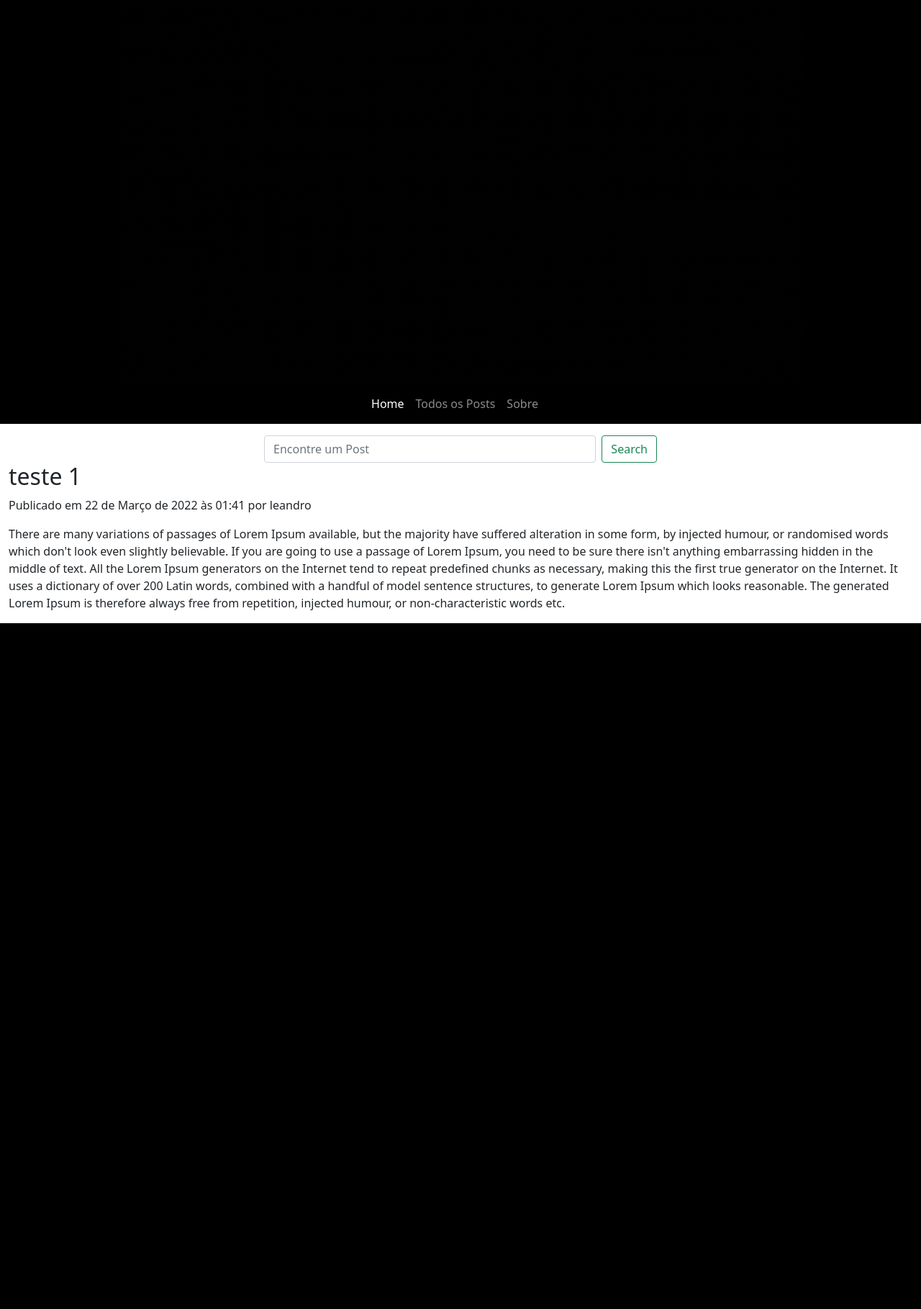
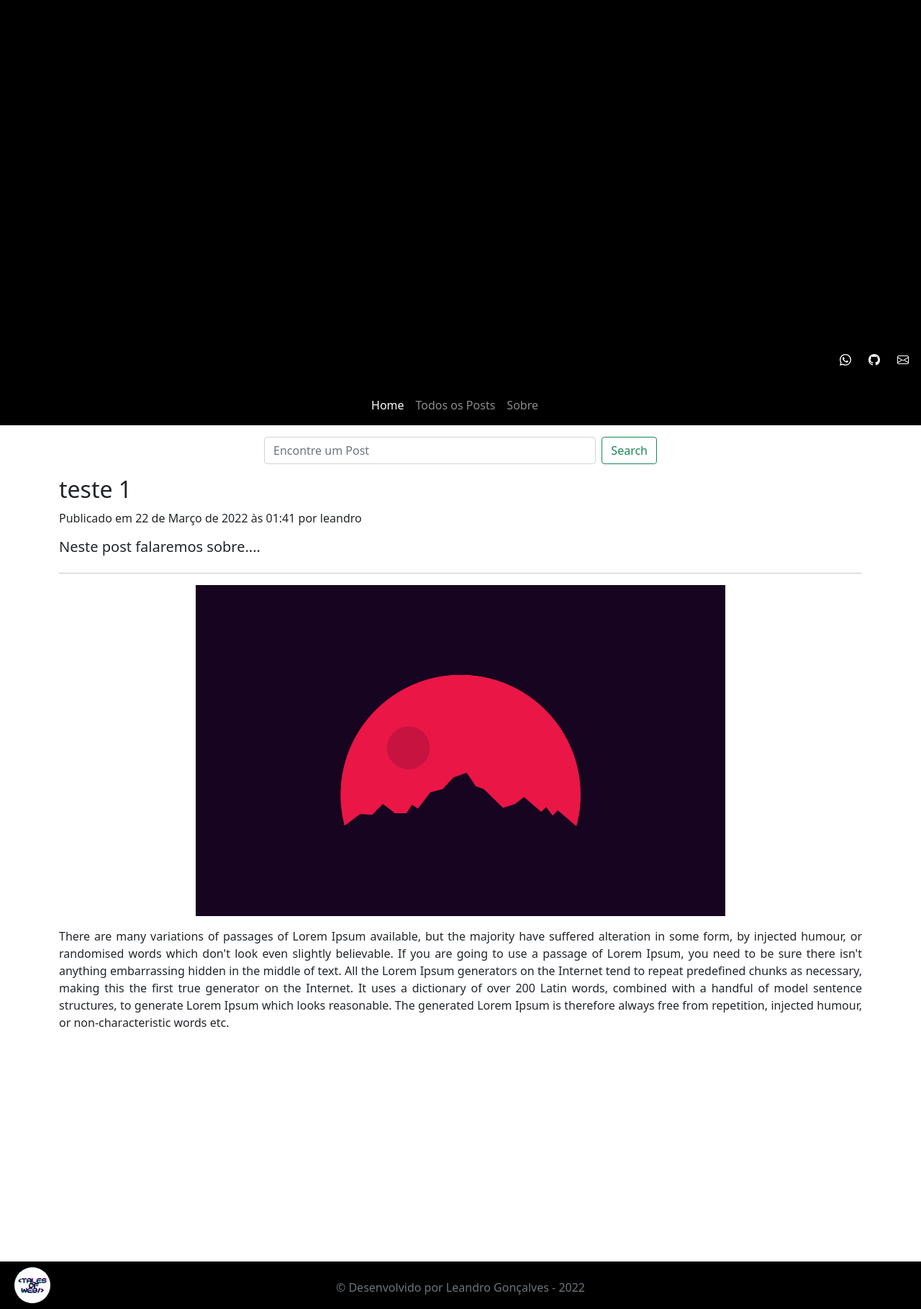
Before and after one commit to Leandro0O/TalesOfWeb, a Django app: a page that uses posts/templates/posts/base.html in a window 1280 px wide. Shown: the whole page at 72% size. Before the commit the page ends 866 px from the top, so only its background shows below. Run offline with Django 4.2, Linux system fonts and the light colour scheme; data comes from the database, SQL or seed files in the repository; both versions use the stored data as it was after the commit; parts of the project's set-up code (start-up, migrations or seed data) failed here and were passed over.

Commit message:
atualizações

```diff
--- a/posts/models.py
+++ b/posts/models.py
@@ -12,6 +12,7 @@ class Post(models.Model):
     title = models.CharField(max_length=255)
     slug = models.SlugField(max_length=255, unique=True)
     author = models.ForeignKey(User, on_delete=models.CASCADE)
+    description = models.CharField(max_length=255, null=True, blank=True)
     body = models.TextField()
     img = models.ImageField(upload_to='posts',null=True,blank=True)
     created = models.DateTimeField(auto_now_add=True)
--- a/posts/templates/posts/base.html
+++ b/posts/templates/posts/base.html
@@ -11,6 +11,7 @@
     <link href="https://cdn.jsdelivr.net/npm/bootstrap@5.1.3/dist/css/bootstrap.min.css" rel="stylesheet"
         integrity="sha384-1BmE4kWBq78iYhFldvKuhfTAU6auU8tT94WrHftjDbrCEXSU1oBoqyl2QvZ6jIW3" crossorigin="anonymous">
     <link rel="stylesheet" href="{% static 'css/styles.css' %}">
+
     <title>{% block title %}{% endblock %}</title>
 </head>
 
@@ -18,24 +19,61 @@
     <div class="container-fluid">
         <header class="bg-black">
             <div class="row bg-black">
-                <div class="col text-center ">
-                    <img src="{% static 'img/banner/bannerblack.gif'%}" alt="" class="img-fluid " height="523"
+                <div class=" card bg-black text-white">
+                    <div class="row text-center">
+                        <div class="col">
+                            <img src="{% static 'img/banner/bannerblack.gif'%}" alt="" class="img-fluid text-center " height="523"
                         width="950">
+                        </div>
+                    </div>
+
+                    <div class="card-img-overlay  g-4">
+                        <div class="card-text  contatos ">
+                            <div class="row">
+                                <p class="col mt-2">
+                                    <a href="https://api.whatsapp.com/send?phone=5531994216611">
+                                        <svg xmlns="http://www.w3.org/2000/svg" width="16" height="16" fill="white" class="bi bi-whatsapp" viewBox="0 0 16 16">
+                                            <path d="M13.601 2.326A7.854 7.854 0 0 0 7.994 0C3.627 0 .068 3.558.064 7.926c0 1.399.366 2.76 1.057 3.965L0 16l4.204-1.102a7.933 7.933 0 0 0 3.79.965h.004c4.368 0 7.926-3.558 7.93-7.93A7.898 7.898 0 0 0 13.6 2.326zM7.994 14.521a6.573 6.573 0 0 1-3.356-.92l-.24-.144-2.494.654.666-2.433-.156-.251a6.56 6.56 0 0 1-1.007-3.505c0-3.626 2.957-6.584 6.591-6.584a6.56 6.56 0 0 1 4.66 1.931 6.557 6.557 0 0 1 1.928 4.66c-.004 3.639-2.961 6.592-6.592 6.592zm3.615-4.934c-.197-.099-1.17-.578-1.353-.646-.182-.065-.315-.099-.445.099-.133.197-.513.646-.627.775-.114.133-.232.148-.43.05-.197-.1-.836-.308-1.592-.985-.59-.525-.985-1.175-1.103-1.372-.114-.198-.011-.304.088-.403.087-.088.197-.232.296-.346.1-.114.133-.198.198-.33.065-.134.034-.248-.015-.347-.05-.099-.445-1.076-.612-1.47-.16-.389-.323-.335-.445-.34-.114-.007-.247-.007-.38-.007a.729.729 0 0 0-.529.247c-.182.198-.691.677-.691 1.654 0 .977.71 1.916.81 2.049.098.133 1.394 2.132 3.383 2.992.47.205.84.326 1.129.418.475.152.904.129 1.246.08.38-.058 1.171-.48 1.338-.943.164-.464.164-.86.114-.943-.049-.084-.182-.133-.38-.232z"/>
+                                          </svg>
+                                    </a>
+                                </p>
+                                <p class="col mt-2">
+                                    <a href="https://github.com/Leandro0O">
+                                        <svg xmlns="http://www.w3.org/2000/svg" width="16" height="16" fill="white" class="bi bi-github" viewBox="0 0 16 16">
+                                            <path d="M8 0C3.58 0 0 3.58 0 8c0 3.54 2.29 6.53 5.47 7.59.4.07.55-.17.55-.38 0-.19-.01-.82-.01-1.49-2.01.37-2.53-.49-2.69-.94-.09-.23-.48-.94-.82-1.13-.28-.15-.68-.52-.01-.53.63-.01 1.08.58 1.23.82.72 1.21 1.87.87 2.33.66.07-.52.28-.87.51-1.07-1.78-.2-3.64-.89-3.64-3.95 0-.87.31-1.59.82-2.15-.08-.2-.36-1.02.08-2.12 0 0 .67-.21 2.2.82.64-.18 1.32-.27 2-.27.68 0 1.36.09 2 .27 1.53-1.04 2.2-.82 2.2-.82.44 1.1.16 1.92.08 2.12.51.56.82 1.27.82 2.15 0 3.07-1.87 3.75-3.65 3.95.29.25.54.73.54 1.48 0 1.07-.01 1.93-.01 2.2 0 .21.15.46.55.38A8.012 8.012 0 0 0 16 8c0-4.42-3.58-8-8-8z"/>
+                                          </svg>
+                                    </a>
+                                </p>
+                                <p class="col mt-2">
+                                    <a href="mailto:goncalvesleandro68@gmail.com">
+                                        <svg xmlns="http://www.w3.org/2000/svg" width="16" height="16" fill="white" class="bi bi-envelope" viewBox="0 0 16 16">
+                                            <path d="M0 4a2 2 0 0 1 2-2h12a2 2 0 0 1 2 2v8a2 2 0 0 1-2 2H2a2 2 0 0 1-2-2V4Zm2-1a1 1 0 0 0-1 1v.217l7 4.2 7-4.2V4a1 1 0 0 0-1-1H2Zm13 2.383-4.708 2.825L15 11.105V5.383Zm-.034 6.876-5.64-3.471L8 9.583l-1.326-.795-5.64 3.47A1 1 0 0 0 2 13h12a1 1 0 0 0 .966-.741ZM1 11.105l4.708-2.897L1 5.383v5.722Z"/>
+                                          </svg>
+                                    </a>
+                                </p>
+                            </div>
+                        </div>
+
+                    </div>
                 </div>
             </div>
             <div class="row bg-black">
                 <div class="col">
                     <nav class="navbar navbar-expand-lg navbar-expand-md navbar-dark bg-black ">
                         <div class="container-fluid justify-content-end">
-                          <button class="navbar-toggler border-0 " type="button" data-bs-toggle="offcanvas" data-bs-target="#offcanvasNavbar" aria-controls="offcanvasNavbar">
+                            <button class="navbar-toggler border-0 " type="button" data-bs-toggle="offcanvas"
+                                data-bs-target="#offcanvasNavbar" aria-controls="offcanvasNavbar">
                                 <span class="navbar-toggler-icon X"></span>
                             </button>
-                          <div class="offcanvas offcanvas-end" tabindex="-1" id="offcanvasNavbar" aria-labelledby="offcanvasNavbarLabel">
+                            <div class="offcanvas offcanvas-end" tabindex="-1" id="offcanvasNavbar"
+                                aria-labelledby="offcanvasNavbarLabel">
                                 <div class="offcanvas-header bg-black">
                                     <a class="navbar-brand" href="/">
-                                    <img src="{% static 'img/logo/1.png' %}" class="rounded rounded-circle" width="50" height="50">
+                                        <img src="{% static 'img/logo/1.png' %}" class="rounded rounded-circle"
+                                            width="50" height="50">
                                     </a>
-                              <button type="button" class="btn-close text-reset" data-bs-dismiss="offcanvas" aria-label="Close"></button>
+                                    <button type="button" class="btn-close text-reset" data-bs-dismiss="offcanvas"
+                                        aria-label="Close"></button>
                                 </div>
                                 <div class="offcanvas-body bg-black">
                                     <ul class="navbar-nav justify-content-center flex-grow-1 pe-3">
@@ -43,10 +81,10 @@
                                             <a class="nav-link active" aria-current="page" href="/">Home</a>
                                         </li>
                                         <li class="nav-item">
-                                    <a class="nav-link" href="todosposts/">Todos os Posts</a>
+                                            <a class="nav-link" href="/todosposts/">Todos os Posts</a>
                                         </li>
                                         <li class="nav-item">
-                                    <a class="nav-link" href="">Sobre</a>
+                                            <a class="nav-link" href="/sobre/">Sobre</a>
                                         </li>
                                     </ul>
                                 </div>
@@ -57,7 +95,7 @@
             </div>
 
         </header>
-        <div class="container mt-3">
+        <div class="container my-3">
             <div class="row justify-content-center">
                 <div class="col col-lg-6 col-md-6">
                     <form class="d-flex ">
@@ -71,11 +109,26 @@
 
 
 
-        <main>
+        <main class="mb-4">
             {% block content %}
 
             {% endblock %}
         </main>
+
+        <footer class="container-fluid  p-0">
+            <div class="row row-cols-1 row-cols-md-3 bg-black p-2">
+                <div class="col">
+                    <a class="navbar-brand" href="/">
+                        <img src="{% static 'img/logo/1.png' %}" class="rounded rounded-circle" width="50" height="50">
+                    </a>
+                </div>
+                <div class="col text-center mt-3">
+                    <span class="navbar-text text-white text-muted">
+                        &copy; Desenvolvido por Leandro Gonçalves - 2022
+                      </span>
+                </div>
+            </div>
+        </footer>
     </div>
     <script src="https://cdn.jsdelivr.net/npm/bootstrap@5.1.3/dist/js/bootstrap.bundle.min.js"
         integrity="sha384-ka7Sk0Gln4gmtz2MlQnikT1wXgYsOg+OMhuP+IlRH9sENBO0LRn5q+8nbTov4+1p"
--- a/posts/templates/posts/post_detail.html
+++ b/posts/templates/posts/post_detail.html
@@ -1,7 +1,7 @@
 {% extends "posts/base.html" %}
 
 
-{%  block title %}
+{% block title %}
 
 {{post.title}}
 
@@ -9,14 +9,27 @@
 
 
 {% block content %}
+<article class="container">
+    <div class="row my-3">
+        <div class="col">
+            <h2>{{post.title}}</h2>
+            <p>
+                Publicado em {{post.created}} por {{post.author}}
+            </p>
+            <h5>{{post.description}}</h5>
+        </div>
+    </div>
+    <hr>
+    <div class="row justify-content-center">
+        <div class="col-8">
+            <img src="{{post.img.url}}" alt="" class="img-fluid w-100">
+        </div>
 
-        <article>
-            <h2>{{post.title}}</h2>
-            <p class="date">
-                Publicado em {{post.created}}  por  {{post.author}}
-            </p>
-            <p>{{post.body|linebreaks}}</p>
-        </article>
+    </div>
+
+    <p>{{post.body|linebreaks}}</p>
+
+</article>
 
 
 
--- a/posts/templates/posts/post_list.html
+++ b/posts/templates/posts/post_list.html
@@ -3,7 +3,8 @@
 
 {% block title %}
 
-Tales of Web
+Todos os Artigos
+
 {% endblock %}
 
 
--- a/posts/urls.py
+++ b/posts/urls.py
@@ -6,7 +6,9 @@ from . import views
 app_name= 'post'
 
 urlpatterns = [
+    path('sobre/', views.Sobre,name='sobre'),
     path('', views.Home,name='home'),
     path('todosposts/', views.PostList,name='lista'),
     path('<slug:slug>/', views.PostDetailView.as_view(),name='detail'),
+
 ]
--- a/posts/views.py
+++ b/posts/views.py
@@ -30,5 +30,10 @@ def Home(request):
     return render(request, 'posts/index.html', {'post_list': post_list})
 
 
+def Sobre(request):
+
+    return render(request, 'posts/sobre.html')
+
+
 class ImagensView(DetailView):
     model = Imagens
--- a/static/css/styles.css
+++ b/static/css/styles.css
@@ -0,0 +1,14 @@
+p{
+    text-align: justify;
+}
+
+footer{
+    margin-top: 20rem;
+}
+
+.contatos{
+    position: absolute;
+  bottom: 8px;
+  right: 16px;
+
+}
```
Also changed, not shown: posts/templates/posts/sobre.html (added, +31 -0 lines), db.sqlite3, posts/migrations/0009_post_description.py (added), static/img/intro/intro.gif (added). Lines whose indentation alone changed are shown as unchanged.
